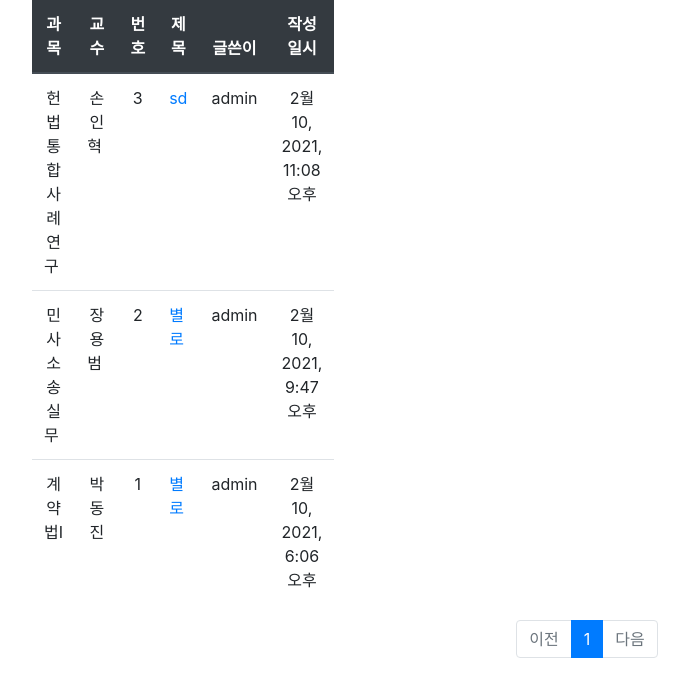
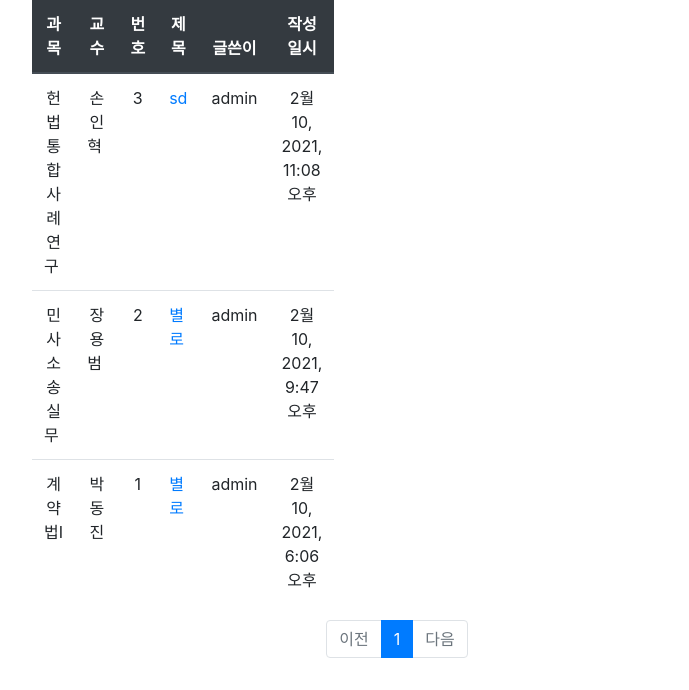
Before and after one commit to ylstimetable/ylstimetable, a Django app: page /board/list/ in a window 1280 px wide. Shown: the part 128-818 px from the top of the page, without its empty margins (53-742 px from the left). Run offline with Django 3.2, Linux system fonts and the light colour scheme; a user stored in the database is signed in; data comes from the database, SQL or seed files in the repository; some libraries are stand-ins or nearby versions.

Commit message:
또 수정

```diff
--- a/board/urls.py
+++ b/board/urls.py
@@ -7,5 +7,5 @@ urlpatterns = [
     path('create/<int:class_id>', views.create, name='create'),
     path('list/', views.list, name='list'),
     path('detail/<int:assess_id>', views.detail, name='detail'),
-    path('delete/<int:assess_id', views.delete, name='delete'),
+    path('delete/<int:assess_id>', views.delete, name='delete'),
 ]
--- a/templates/assess_list.html
+++ b/templates/assess_list.html
@@ -14,7 +14,7 @@
         </div>
     </div>
     <div class="row">
-        <div class="col-12">
+        <div class="col-md-8">
             <table class="table">
                 <thead>
                 <tr class="text-center thead-dark">
--- a/templates/result.html
+++ b/templates/result.html
@@ -2,7 +2,7 @@
 {% block content %}
 <div class="container">
     <div class="row">
-        <div class="col-12">
+        <div class="col-md-8">
             <table class="table table-hover">
                 <thead>
                 <tr class="text-center">
```
